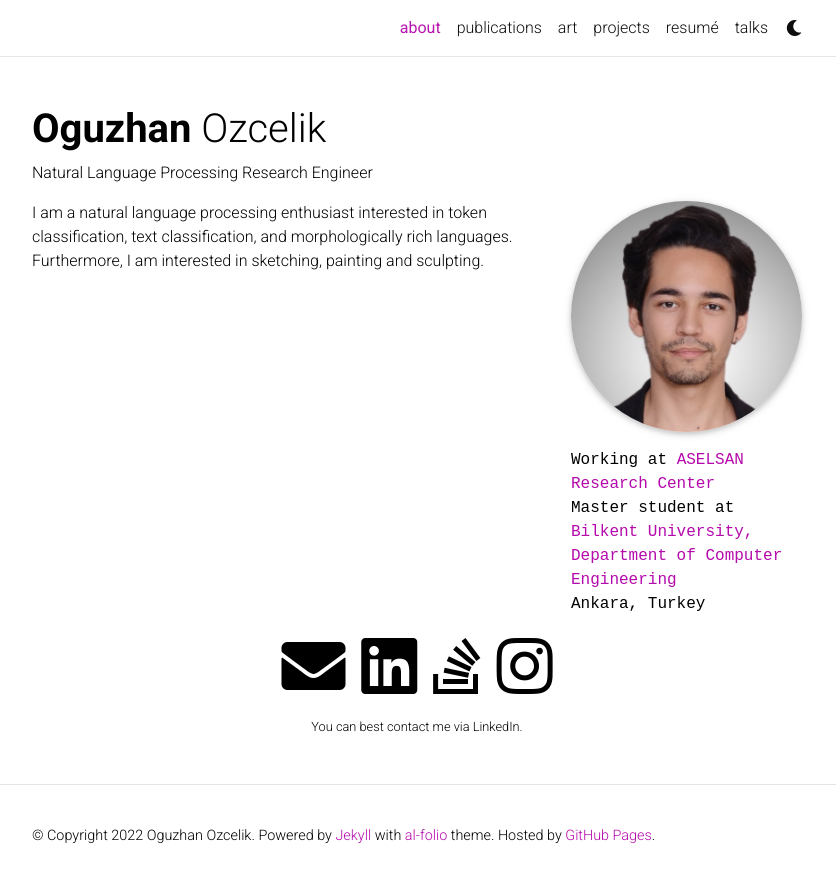
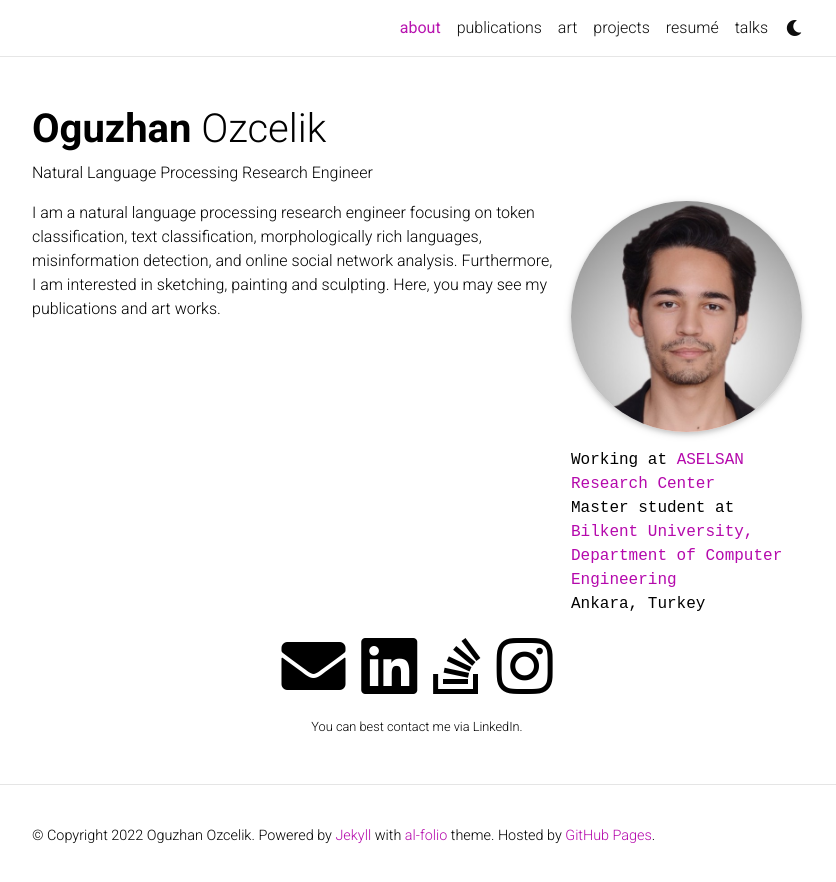
Before and after one commit to ogozcelik/info, a Jekyll site: the page built from _pages/about.md, in a window 1280 px wide. Shown: the top 882 px of the page, without its empty margins (223-1059 px from the left). Built offline with Jekyll 4.4.1, drawn with Linux system fonts in a browser that asks for light colours; full-size pictures stand in for the smaller copies a plugin makes; comment, search, counter and statistics services are not loaded; a style sheet for code colours, icons or effects is not loaded.

Commit message:
Update about.md

```diff
--- a/_pages/about.md
+++ b/_pages/about.md
@@ -18,4 +18,4 @@ selected_papers: false # includes a list of papers marked as "selected={true}"
 social: true  # includes social icons at the bottom of the page
 ---
 
-I am a natural language processing enthusiast interested in token classification, text classification, and morphologically rich languages. Furthermore, I am interested in sketching, painting and sculpting.
+I am a natural language processing research engineer focusing on token classification, text classification, morphologically rich languages, misinformation detection, and online social network analysis. Furthermore, I am interested in sketching, painting and sculpting. Here, you may see my publications and art works.
```
